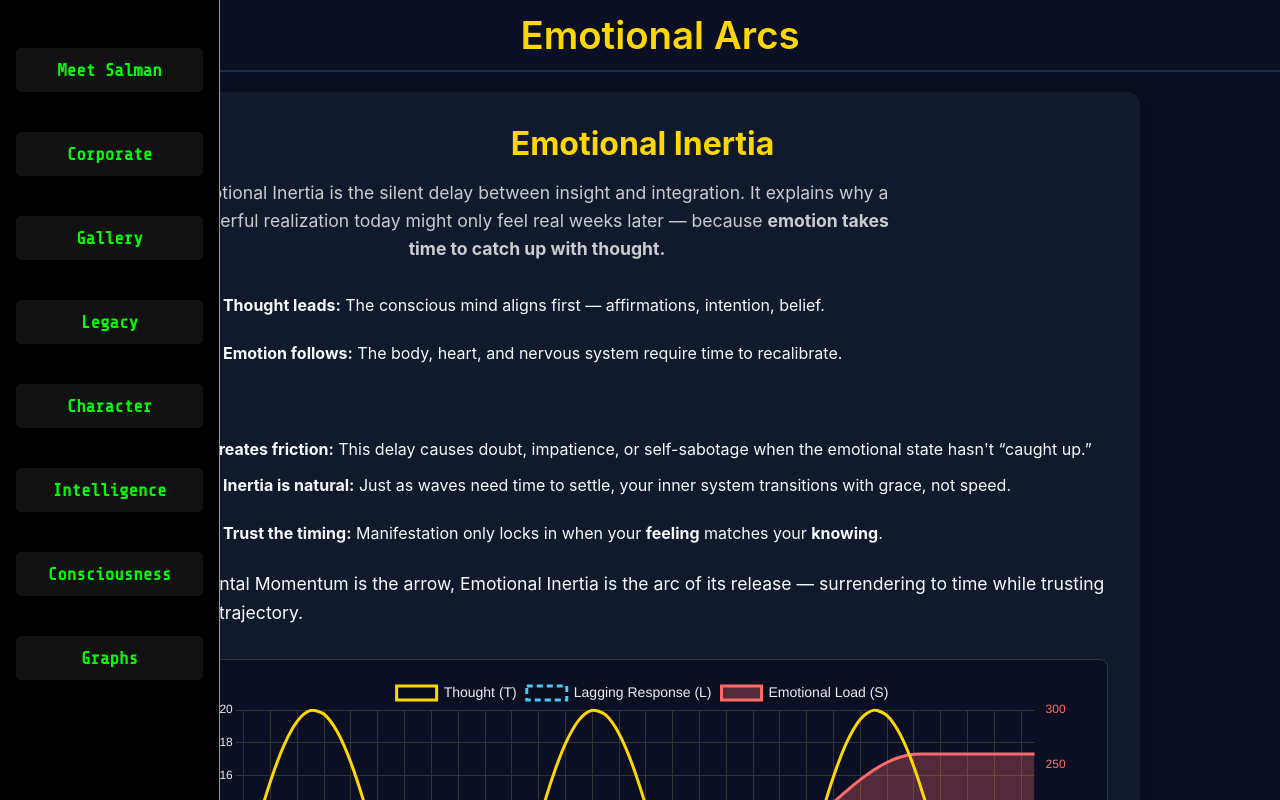
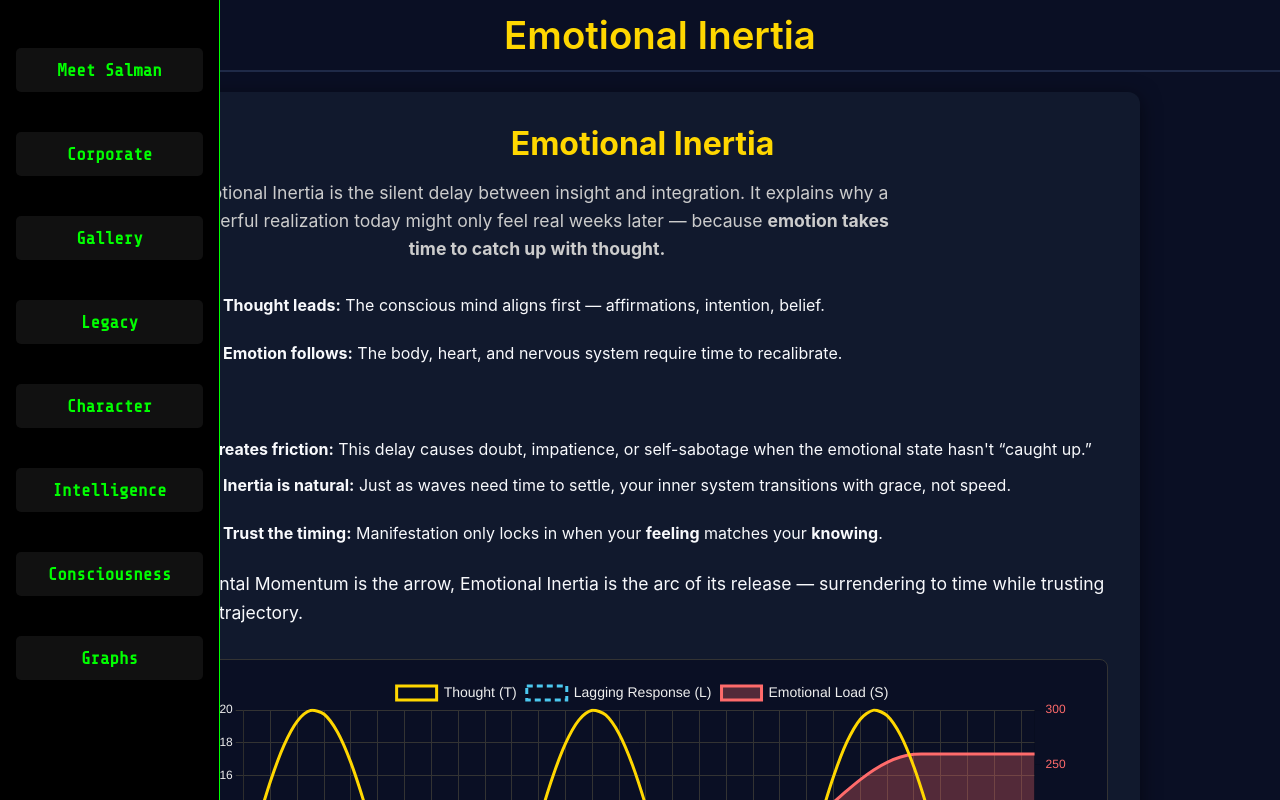
Before and after one commit to algosal/salmansaeed.us, a React (Create React App) app: page /EmotionalInertia in a window 1280 px wide. Shown: the top 800 px of the page. Built offline with nearby package versions, Linux system fonts and the light colour scheme.

Commit message:
Emotional Inertia and Momentum Equation Update

```diff
--- a/src/components/EmotionalInertia.jsx
+++ b/src/components/EmotionalInertia.jsx
@@ -156,7 +156,7 @@ const EmotionalInertia = () => {
     <div className="page-container">
       <Navbar />
       {/* <header className="header">Emotional Inertia</header> */}
-      <h2 className="section-title">Emotional Arcs</h2>
+      <h2 className="section-title">Emotional Inertia</h2>
 
       <main className="main-content">
         <section className="card">
```
